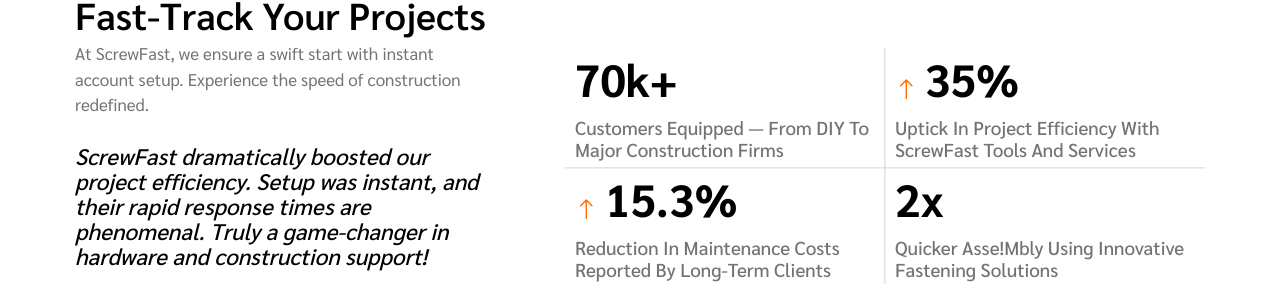
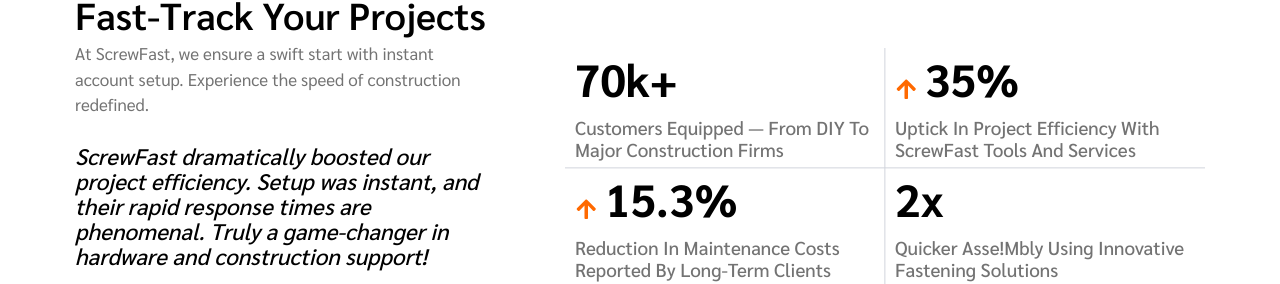
Before and after one commit to Jo-shua09/Screw-Fast_, a Next.js app: page / in a window 1280 px wide. Shown: the part 3201-3485 px from the top of the page. Built offline with nearby package versions, Linux system fonts and the light colour scheme.

Commit message:
Replace BsArrowUp icon with FaArrowUp in FeatureListTwo component

```diff
--- a/src/components/FeatureListTwo.tsx
+++ b/src/components/FeatureListTwo.tsx
@@ -1,6 +1,6 @@
 import Image from "next/image";
 import personImage from "@/assets/images/features/person.avif";
-import { BsArrowUp } from "react-icons/bs";
+import { FaArrowUp } from "react-icons/fa";
 
 export default function FeatureListTwo() {
 	return (
@@ -53,7 +53,7 @@
 					<div className="!mb-12 md:absolute md:right-0 md:top-0 md:!mb-0 md:h-1/2 md:w-1/2 flex flex-col items-center justify-center !p-4">
 						<div className="!space-y-6">
 							<div className="flex items-end gap-3">
-								<BsArrowUp className="text-4xl text-orange-500" />
+								<FaArrowUp className="text-4xl text-orange-500" />
 								<h1 className="text-7xl font-bold">35%</h1>
 							</div>
 							<p className="text-neutral-500 font-medium normal-case text-3xl">
@@ -65,7 +65,7 @@
 					<div className="!mb-12 md:absolute md:bottom-0 md:left-0 md:!mb-0 md:h-1/2 md:w-1/2 flex flex-col items-center justify-center !p-4">
 						<div className="!space-y-6">
 							<div className="flex items-end gap-3">
-								<BsArrowUp className="text-4xl text-orange-500" />
+								<FaArrowUp className="text-4xl text-orange-500" />
 								<h1 className="text-7xl font-bold">15.3%</h1>
 							</div>
 							<p className="text-neutral-500 font-medium normal-case text-3xl">
```
